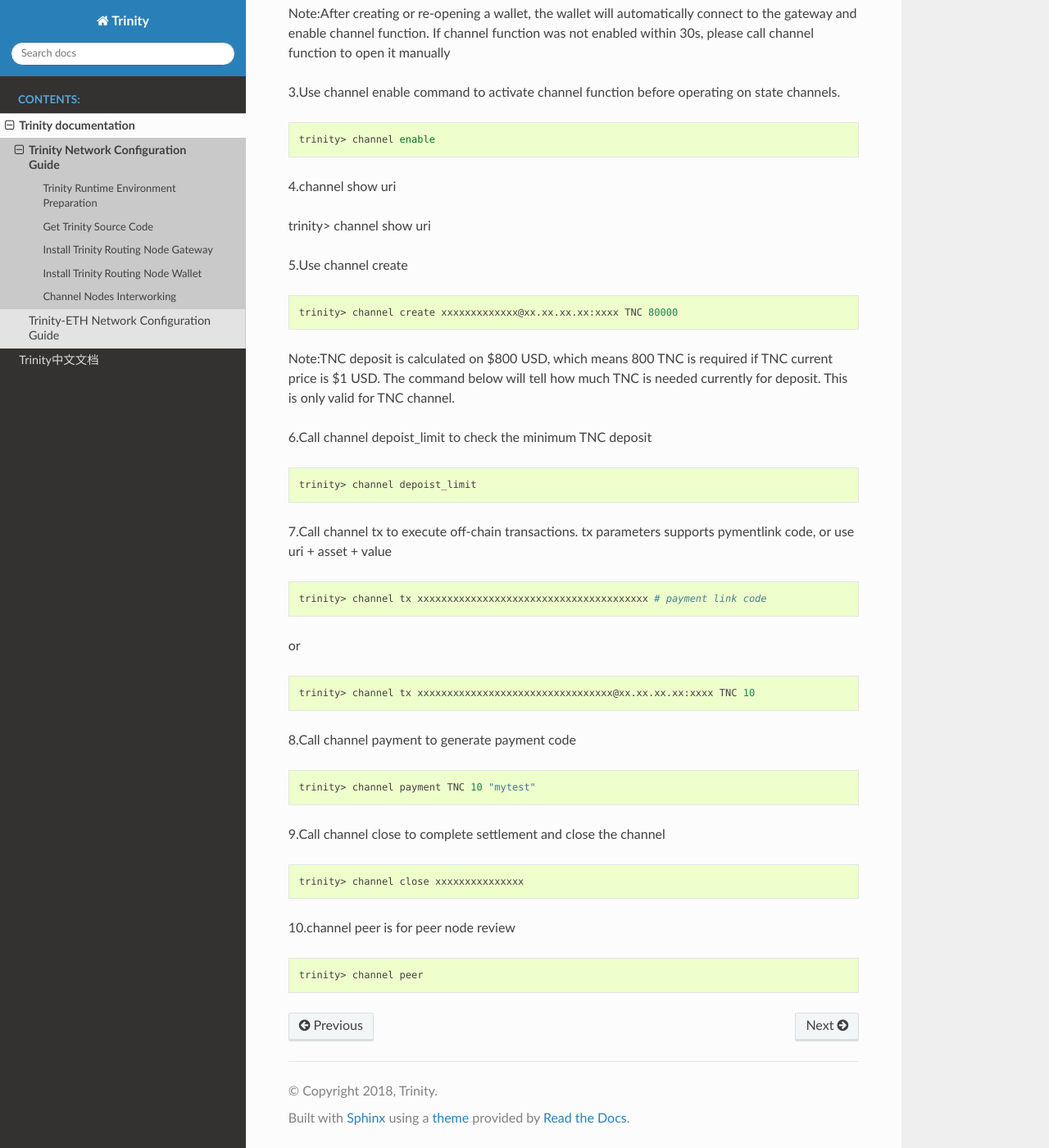
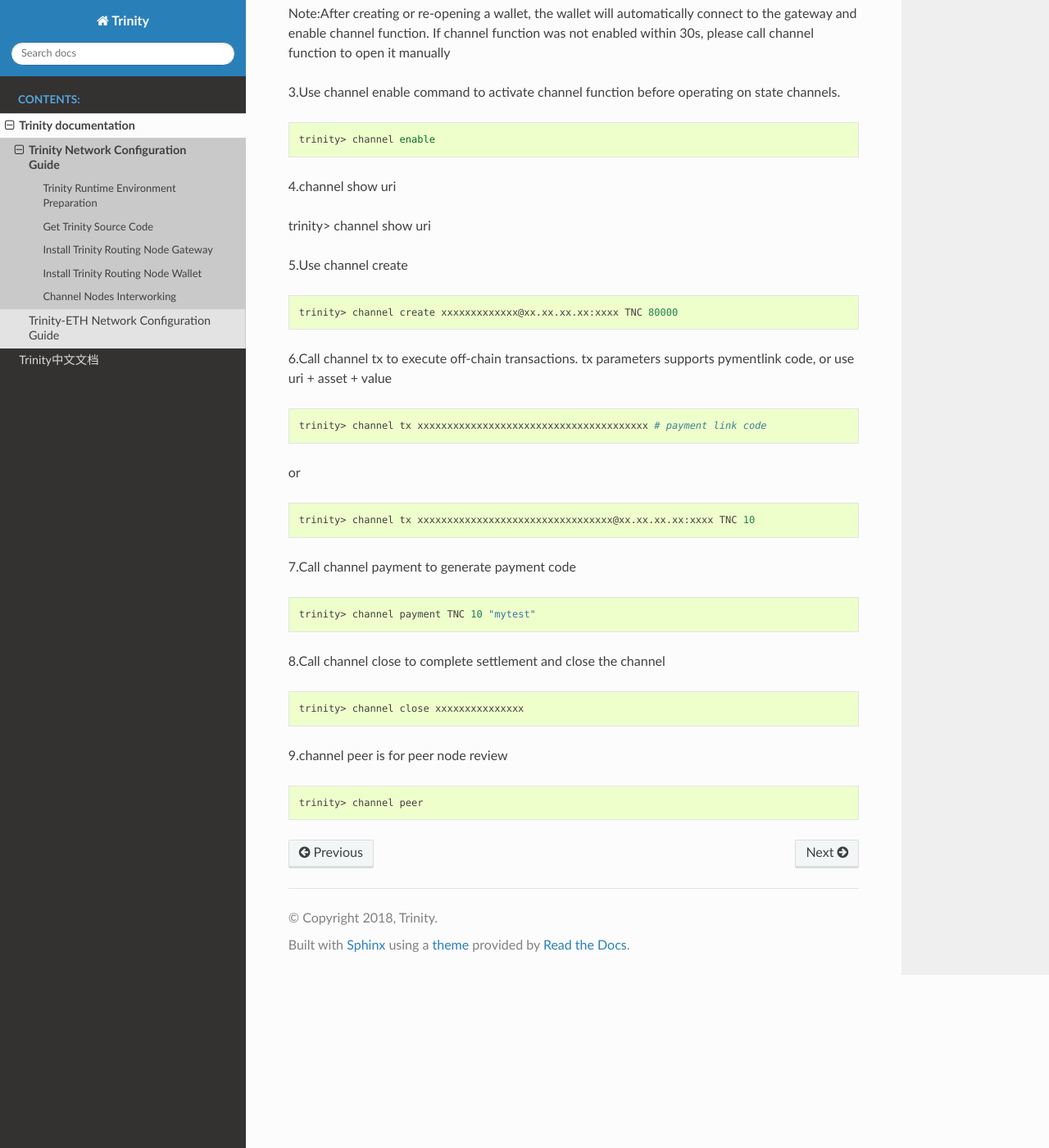
Before and after one commit to trinity-project/documentation, a Sphinx documentation site: the page built from source/en-EN/Trinity_Deployment_Guide_en.md, in a window 1280 px wide and 1400 px high, scrolled down 4007 px. Shown: the whole window at 82% size. Built offline with Sphinx 7.4.7 and the Read the Docs theme 2.0.0, drawn with Linux system fonts in a browser that asks for light colours.

Commit message:
modify some 1

````diff
--- a/source/en-EN/Trinity_Deployment_Guide_en.md
+++ b/source/en-EN/Trinity_Deployment_Guide_en.md
@@ -205,15 +205,7 @@
 trinity> channel create xxxxxxxxxxxxx@xx.xx.xx.xx:xxxx TNC 80000
 ```
 
-Note:TNC deposit is calculated on $800 USD, which means 800 TNC is required if TNC current price is $1 USD. The command below will tell how much TNC is needed currently for deposit. This is only valid for TNC channel.
-
-6.Call channel depoist_limit to check the minimum TNC deposit
-
-```shell
-trinity> channel depoist_limit
-```
-
-7.Call channel tx to execute off-chain transactions. tx parameters supports pymentlink code, or use uri + asset + value
+6.Call channel tx to execute off-chain transactions. tx parameters supports pymentlink code, or use uri + asset + value
 
 ```shell
 trinity> channel tx xxxxxxxxxxxxxxxxxxxxxxxxxxxxxxxxxxxxxxx # payment link code
@@ -224,19 +216,19 @@
 trinity> channel tx xxxxxxxxxxxxxxxxxxxxxxxxxxxxxxxxx@xx.xx.xx.xx:xxxx TNC 10
 ```
 
-8.Call channel payment to generate payment code
+7.Call channel payment to generate payment code
 
 ```shell
 trinity> channel payment TNC 10 "mytest"
 ```
 
-9.Call channel close to complete settlement and close the channel
+8.Call channel close to complete settlement and close the channel
 
 ```shell
 trinity> channel close xxxxxxxxxxxxxxx
 ```
 
-10.channel peer is for peer node review
+9.channel peer is for peer node review
 
 ```shell
 trinity> channel peer
````
Also changed, not shown: source/en-EN/Trinity_Eth_Deployment_Guide_en.md (+13 -9 lines).
